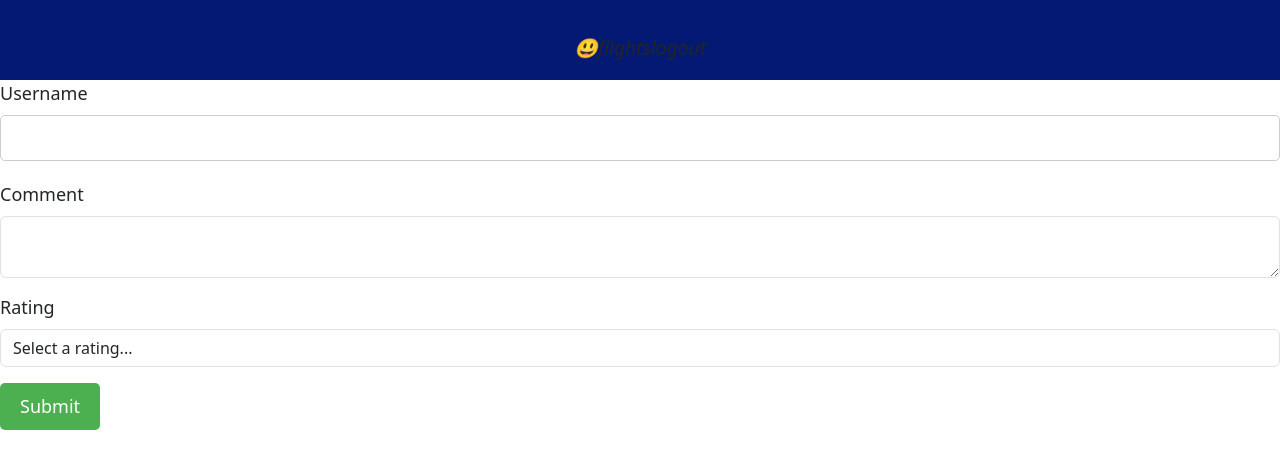
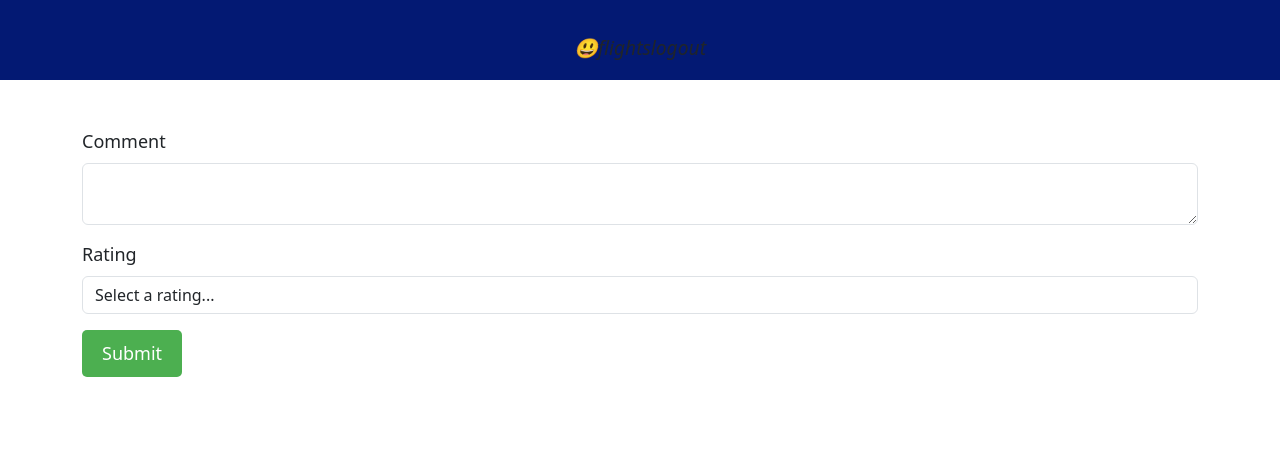
Before and after one commit to Malcolm-G/sky-critique, a React (Create React App) app in the folder client/: page /review/1 in a window 1280 px wide. Shown: the top 468 px of the page. Built offline with nearby package versions, Linux system fonts and the light colour scheme.

Commit message:
removed username field

```diff
--- a/client/src/components/ReviewForm.js
+++ b/client/src/components/ReviewForm.js
@@ -14,19 +14,7 @@ function ReviewForm({ onSubmit }) {
   };
 
   return (
-    <form onSubmit={handleSubmit}>
-      <div className="mb-3">
-        <label htmlFor="username" className="form-label">
-          Username
-        </label>
-        <input
-          type="text"
-          className="form-control"
-          id="username"
-          value={username}
-          onChange={(event) => setUsername(event.target.value)}
-        />
-      </div>
+    <form className='my-5 container' onSubmit={handleSubmit}>
       <div className="mb-3">
         <label htmlFor="comment" className="form-label">
           Comment
```
